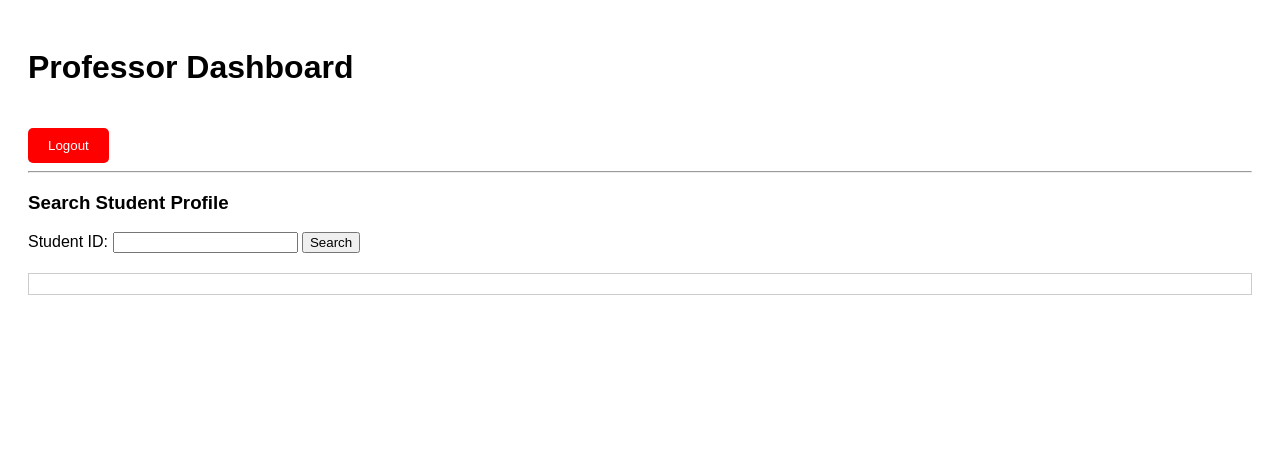
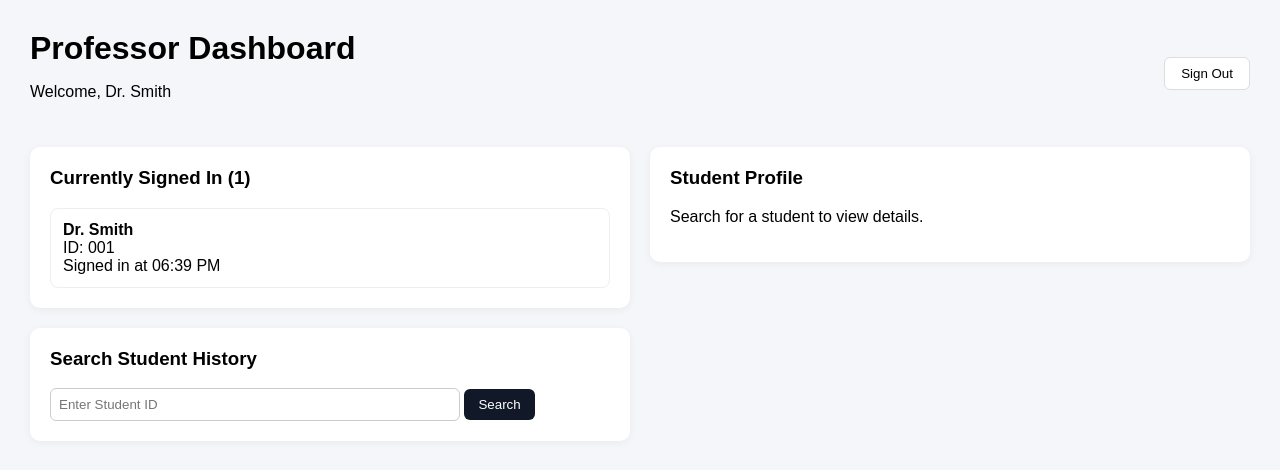
Before and after one commit to bayleyEddy/JU_Manufacturing_LL, a Flask app: page /professor_home in a window 1280 px wide. Shown: the top 470 px of the page. Run offline with Flask 3, Linux system fonts and the light colour scheme.

Commit message:
new Professor Page

```diff
--- a/templates/professor_home.html
+++ b/templates/professor_home.html
@@ -2,44 +2,168 @@
 <html>
 <head>
     <title>Professor Dashboard</title>
+    <meta name="viewport" content="width=device-width, initial-scale=1">
+
     <style>
-        body { font-family: Arial; padding: 20px; }
-        #results { margin-top: 20px; padding: 10px; border: 1px solid #ccc; }
+        body {
+            font-family: Arial, sans-serif;
+            background-color: #f5f6fa;
+            margin: 0;
+            padding: 30px;
+        }
+
+        h1 {
+            margin: 0;
+        }
+
+        .top-bar {
+            display: flex;
+            justify-content: space-between;
+            align-items: center;
+            margin-bottom: 30px;
+        }
+
+        .signout-btn {
+            background: white;
+            border: 1px solid #ddd;
+            padding: 8px 16px;
+            border-radius: 6px;
+            cursor: pointer;
+        }
+
+        .dashboard {
+            display: grid;
+            grid-template-columns: 1fr 1fr;
+            gap: 20px;
+        }
+
+        .card {
+            background: white;
+            padding: 20px;
+            border-radius: 10px;
+            box-shadow: 0 2px 8px rgba(0,0,0,0.05);
+        }
+
+        .card h3 {
+            margin-top: 0;
+        }
+
+        .status-green {
+            color: #16a34a;
+            font-weight: bold;
+        }
+
+        .student-box {
+            padding: 12px;
+            border: 1px solid #eee;
+            border-radius: 8px;
+            margin-top: 10px;
+        }
+
+        .search-section {
+            margin-top: 20px;
+        }
+
+        input[type="text"] {
+            padding: 8px;
+            width: 70%;
+            border-radius: 6px;
+            border: 1px solid #ccc;
+        }
+
+        button {
+            padding: 8px 14px;
+            border-radius: 6px;
+            border: none;
+            cursor: pointer;
+        }
+
+        .search-btn {
+            background-color: #111827;
+            color: white;
+        }
+
         .logout-btn {
-            background-color: red;
+            background-color: #ef4444;
             color: white;
-            padding: 10px 20px;
-            border: none;
-            border-radius: 5px;
-            cursor: pointer;
-            margin-top: 20px;
+            margin-top: 15px;
+        }
+
+        .attendance-list {
+            margin-top: 10px;
+        }
+
+        .attendance-list li {
+            margin-bottom: 5px;
+        }
+
+        @media(max-width: 900px) {
+            .dashboard {
+                grid-template-columns: 1fr;
+            }
         }
     </style>
 </head>
+
 <body>
 
-<h1>Professor Dashboard</h1>
+<div class="top-bar">
+    <div>
+        <h1>Professor Dashboard</h1>
+        <p>Welcome, Dr. Smith</p>
+    </div>
 
-<!-- REAL Logout Button -->
-<a href="/professor_logout">
-    <button class="logout-btn">Logout</button>
-</a>
+    <a href="/professor_logout">
+        <button class="signout-btn">Sign Out</button>
+    </a>
+</div>
 
-<hr>
+<div class="dashboard">
 
-<h3>Search Student Profile</h3>
+    <!-- Left Column -->
+    <div>
 
-<form id="searchForm">
-    <label>Student ID:</label>
-    <input type="text" id="student_id" name="student_id" required>
-    <button type="submit">Search</button>
-</form>
+        <!-- Currently Signed In -->
+        <div class="card">
+            <h3>Currently Signed In (1)</h3>
 
-<div id="results"></div>
+            <div class="student-box">
+                <strong>Dr. Smith</strong><br>
+                ID: 001<br>
+                Signed in at 06:39 PM
+            </div>
+        </div>
+
+        <!-- Search Student -->
+        <div class="card search-section">
+            <h3>Search Student History</h3>
+
+            <form id="searchForm">
+                <input type="text" id="student_id" name="student_id" placeholder="Enter Student ID" required>
+                <button type="submit" class="search-btn">Search</button>
+            </form>
+
+            <div id="searchResults"></div>
+        </div>
+
+    </div>
+
+    <!-- Right Column -->
+    <div>
+
+        <div class="card" id="profileCard">
+            <h3>Student Profile</h3>
+            <p>Search for a student to view details.</p>
+        </div>
+
+    </div>
+
+</div>
 
 <script>
     const form = document.getElementById("searchForm");
-    const results = document.getElementById("results");
+    const profileCard = document.getElementById("profileCard");
+    const searchResults = document.getElementById("searchResults");
 
     form.addEventListener("submit", async function(e) {
         e.preventDefault();
@@ -54,29 +178,41 @@
         const data = await response.json();
 
         if (data.error) {
-            results.innerHTML = `<p style='color:red;'>${data.error}</p>`;
+            searchResults.innerHTML = `<p style='color:red;'>${data.error}</p>`;
             return;
         }
 
-        let html = `
-            <h3>Student Profile</h3>
-            <p><strong>Name:</strong> ${data.first_name} ${data.last_name}</p>
-            <p><strong>ID:</strong> ${data.student_id}</p>
-            <p><strong>Waiver Signed:</strong> ${data.waiver}</p>
+        // Update profile card (right side)
+        profileCard.innerHTML = `
+            <h3>${data.first_name} ${data.last_name}</h3>
+            <p><strong>Student ID:</strong> ${data.student_id}</p>
+            <p><strong>Waiver:</strong>
+                <span class="status-green">${data.waiver}</span>
+            </p>
             <h4>Attendance History</h4>
         `;
 
         if (data.logs.length === 0) {
-            html += "<p>No attendance records found.</p>";
+            profileCard.innerHTML += "<p>No attendance records found.</p>";
         } else {
-            html += "<ul>";
+            profileCard.innerHTML += "<ul class='attendance-list'>";
             data.logs.forEach(log => {
-                html += `<li>Login: ${log.login} — Logout: ${log.logout}</li>`;
+                profileCard.innerHTML += `
+                    <li>
+                        Login: ${log.login} — Logout: ${log.logout}
+                    </li>
+                `;
             });
-            html += "</ul>";
+            profileCard.innerHTML += "</ul>";
         }
 
-        results.innerHTML = html;
+        // Optional: Show basic search result preview
+        searchResults.innerHTML = `
+            <div class="student-box">
+                ${data.first_name} ${data.last_name}
+                <span class="status-green">✔ Waiver Signed</span>
+            </div>
+        `;
     });
 </script>
 
```
